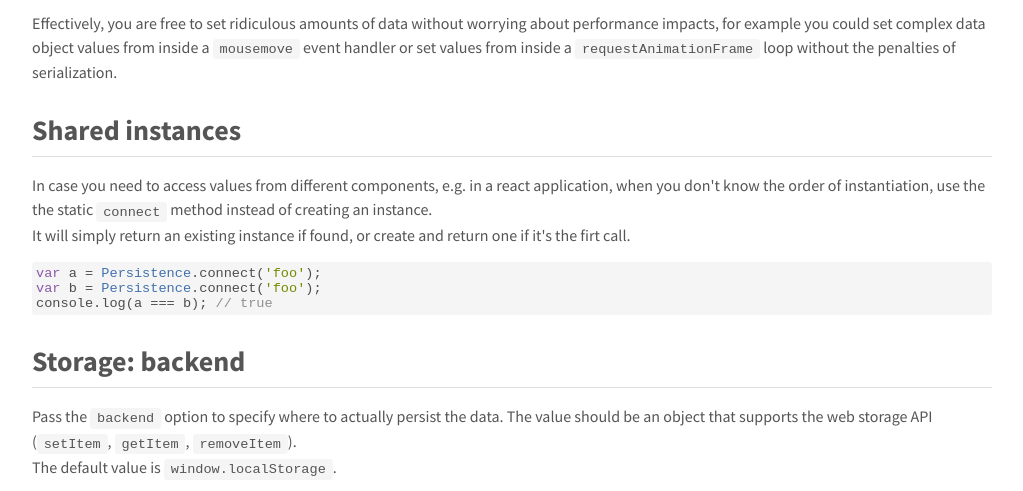
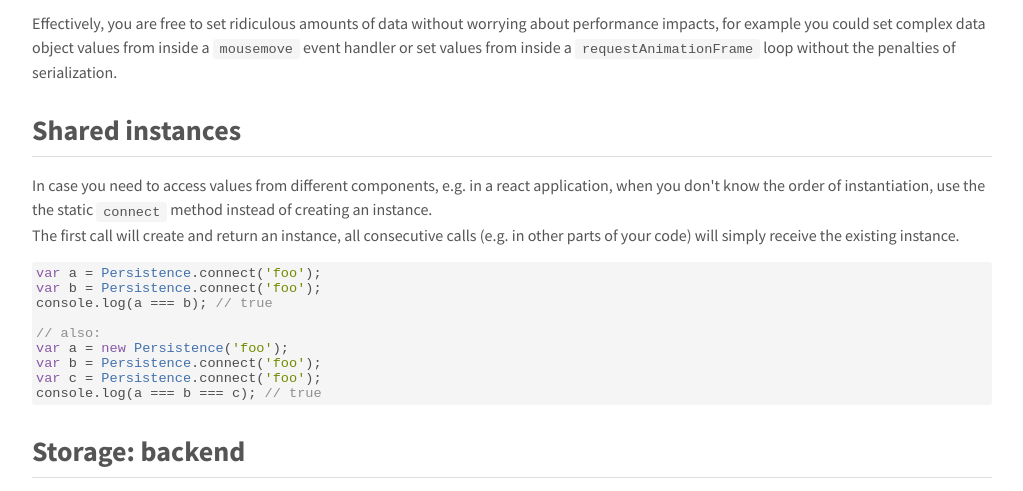
Before and after one commit to loopmode/persistence, a website: page docs/index.html in a window 1280 px wide. Shown: the part 1308-1799 px from the top of the page, without its empty margins (238-1261 px from the left). Drawn offline with Linux system fonts and the light colour scheme.

Commit message:
update docs

```diff
--- a/docs/index.html
+++ b/docs/index.html
@@ -89,10 +89,16 @@ window.localStorage.getItem(&quot;PageTwo&quot;); // &quot;{\&quot;viewMode\&quo
 </code></pre>
 <p>Effectively, you are free to set ridiculous amounts of data without worrying about performance impacts, for example you could set complex data object values from inside a <code>mousemove</code> event handler or set values from inside a <code>requestAnimationFrame</code> loop without the penalties of serialization.</p>
 <h2 id="shared-instances">Shared instances</h2>
-<p>In case you need to access values from different components, e.g. in a react application, when you don&apos;t know the order of instantiation, use the the static <code>connect</code> method instead of creating an instance.<br>It will simply return an existing instance if found, or create and return one if it&apos;s the firt call.</p>
+<p>In case you need to access values from different components, e.g. in a react application, when you don&apos;t know the order of instantiation, use the the static <code>connect</code> method instead of creating an instance.<br>The first call will create and return an instance, all consecutive calls (e.g. in other parts of your code) will simply receive the existing instance.</p>
 <pre><code class="lang-javascript"><code class="source-code prettyprint">var a = Persistence.connect(&apos;foo&apos;);
 var b = Persistence.connect(&apos;foo&apos;);
-console.log(a === b); // true</code>
+console.log(a === b); // true
+
+// also:
+var a = new Persistence(&apos;foo&apos;);
+var b = Persistence.connect(&apos;foo&apos;);
+var c = Persistence.connect(&apos;foo&apos;);
+console.log(a === b === c); // true</code>
 </code></pre>
 <h2 id="storage-backend">Storage: backend</h2>
 <p>Pass the <code>backend</code> option to specify where to actually persist the data. The value should be an object that supports the web storage API (<code>setItem</code>, <code>getItem</code>, <code>removeItem</code>).<br>The default value is <code>window.localStorage</code>.</p>
--- a/docs/package.json
+++ b/docs/package.json
@@ -1,6 +1,6 @@
 {
   "name": "@loopmode/persistence",
-  "version": "0.1.5",
+  "version": "0.1.6",
   "main": "lib/index.js",
   "license": "MIT",
   "scripts": {
```
Also changed, not shown: README.md.
